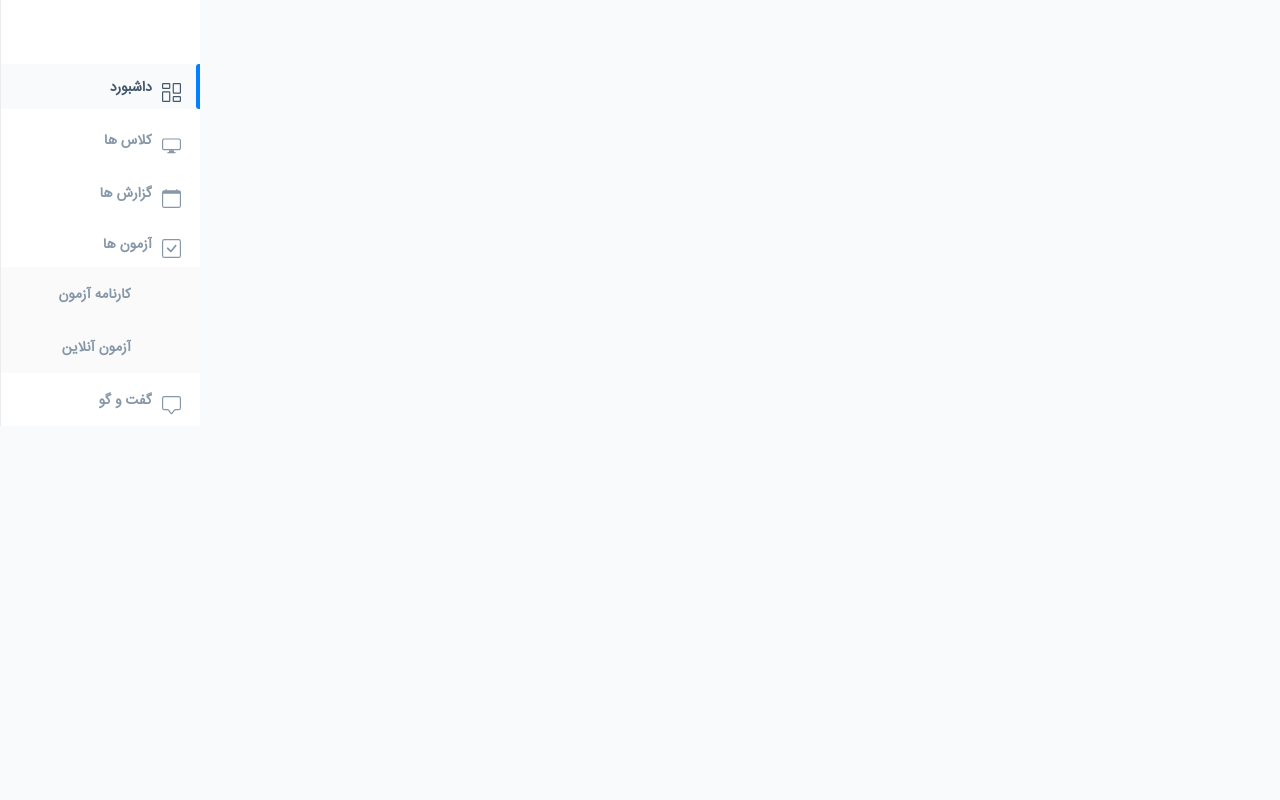
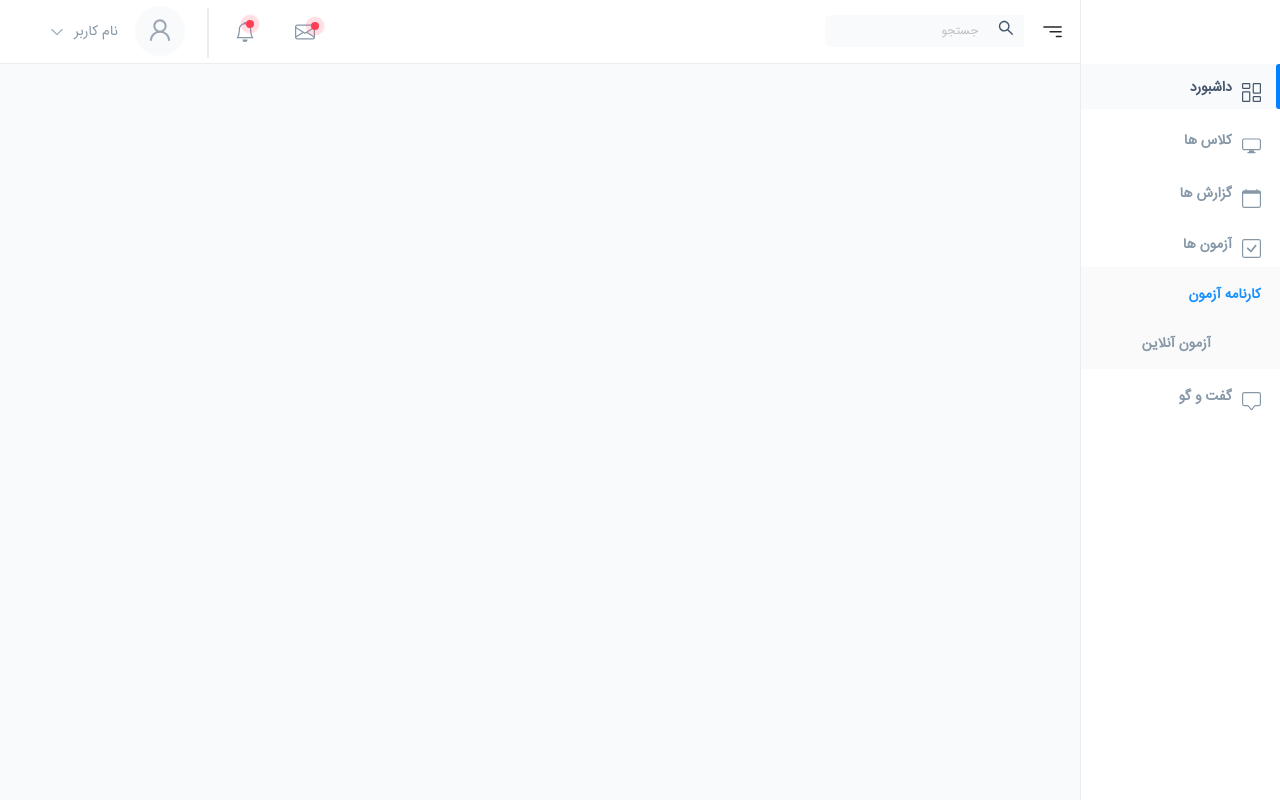
Before and after one commit to rzbasereh/ReactEduWebsite, a React (Create React App) app in the folder templates/: page /teacher in a window 1280 px wide. Both pictures are taken after a click on the element "آزمون ها". Built offline with nearby package versions, Linux system fonts and the light colour scheme.

Commit message:
debug sidebar and add a link

```diff
--- a/templates/src/App.js
+++ b/templates/src/App.js
@@ -10,7 +10,7 @@ import Login from "./containers/login";
 import * as actions from './store/actions/auth';
 import RecoverPassword from "./containers/RecoverPassword";
 import IndexLayout from "./containers/index_layout";
-import Base_layout from "./containers/base_layout"
+import BaseLayout from "./containers/base_layout"
 import Teacher from "./containers/teacher";
 import SidebarItems from "./componenets/sider-menu";
 
@@ -35,11 +35,11 @@ class App extends React.Component {
                         <RecoverPassword/>
                     </Route>
                     <Route path='/base_layout'>
-                        <Base_layout/>
+                        <BaseLayout/>
                     </Route>
                     <Route path='/teacher' >
-
-                        <SidebarItems/>
+                        <BaseLayout/>
+                        {/*<SidebarItems/>*/}
                     </Route>
                 </Router>
             </div>
--- a/templates/src/componenets/sider-menu.js
+++ b/templates/src/componenets/sider-menu.js
@@ -1,4 +1,4 @@
-import * as React from "react";
+import React from "react";
 import {Menu} from 'antd';
 import {
     DashboardIcon,
@@ -8,48 +8,44 @@ import {
     ChatIcon,
 } from "../componenets/icons";
 import SubMenu from "antd/es/menu/SubMenu";
-import Sider from "antd/es/layout/Sider";
+import {Link} from "react-router-dom";
 
-class SidebarItems extends React.Component{
+class SidebarItems extends React.Component {
     state = {
         collapsed: false,
         mode: 'inline',
         theme: 'light',
     };
- render () {
+
+    render() {
         return (
-    <Sider trigger={null} collapsible collapsed={this.state.collapsed} theme={"light"}>
             <Menu
-            mode= {this.state.mode}
+                mode={this.state.mode}
                 theme={this.state.theme}
-            defaultSelectedKeys={['1']}
-        >
-            <Menu.Item key="1"
-                       icon={<DashboardIcon/>}>
-
+                defaultSelectedKeys={['1']}>
+                <Menu.Item key="1" icon={<DashboardIcon/>}>
                     <span>داشبورد</span>
                 </Menu.Item>
-            <Menu.Item key="2"
-                       icon={<ClassIcon/>}>
+                <Menu.Item key="2" icon={<ClassIcon/>}>
                     <span>کلاس ها</span>
                 </Menu.Item>
-            <Menu.Item key="3"
-                       icon={<ReportIcon/>}>
+                <Menu.Item key="3" icon={<ReportIcon/>}>
                     <span>گزارش ها</span>
                 </Menu.Item>
-            <SubMenu key="sub1" title="آزمون ها"
-                     icon={<ExamIcon/>}>
-                <Menu.Item key="4"><span>کارنامه آزمون</span>
+                <SubMenu key="sub1" title="آزمون ها" icon={<ExamIcon/>}>
+                    <Link to="teacher/exams">
+                        <Menu.Item key="4">
+                            <span>کارنامه آزمون</span>
                         </Menu.Item>
-                <Menu.Item key="5"> <span>آزمون آنلاین</span>
+                    </Link>
+                    <Menu.Item key="5">
+                        <span>آزمون آنلاین</span>
                     </Menu.Item>
                 </SubMenu>
-            <Menu.Item key="6"
-                       icon={<ChatIcon/>}>
+                <Menu.Item key="6" icon={<ChatIcon/>}>
                     <span>گفت و گو</span>
                 </Menu.Item>
             </Menu>
-    </Sider>
         );
     }
 }
--- a/templates/src/containers/base_layout.js
+++ b/templates/src/containers/base_layout.js
@@ -33,7 +33,7 @@ const MassageContent = (
     </div>
 );
 
-class base_layout extends React.Component {
+class BaseLayout extends React.Component {
     state = {
         collapsed: false,
         mode: 'inline',
@@ -48,7 +48,9 @@ class base_layout extends React.Component {
     render() {
         return (
             <Layout>
-                <SidebarItems/>
+                <Sider trigger={null} collapsible collapsed={this.state.collapsed} theme={"light"}>
+                    <SidebarItems/>
+                </Sider>
                 <Layout className="site-layout">
                     <Header className="site-layout-background" style={{padding: 0}}>
                         <Row>
@@ -84,8 +86,7 @@ class base_layout extends React.Component {
                         style={{
                             margin: '24px 16px',
                             minHeight: 280,
-                        }}
-                    >
+                        }}>
                     </Content>
                 </Layout>
             </Layout>
@@ -94,4 +95,4 @@ class base_layout extends React.Component {
 }
 
 
-export default base_layout;
+export default BaseLayout;
```
Lines whose indentation alone changed are shown as unchanged.
